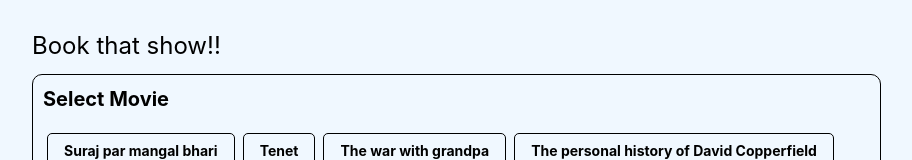
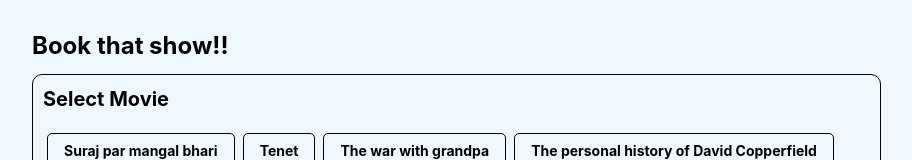
Before and after one commit to ritez-0x53/capstone_bookmyshow-frontend, a React (Vite) app: page / in a window 1280 px wide. Shown: the top 160 px of the page, without its empty margins (32-944 px from the left). Built offline with nearby package versions, Linux system fonts and the light colour scheme; no server answers.

Commit message:
Update App.jsx

```diff
--- a/src/App.jsx
+++ b/src/App.jsx
@@ -14,7 +14,7 @@
   }, [])
 
   return <div id='app' className='overflow-hidden' >
-    <h1 className='text-2xl mb-3' >Book that show!!</h1>
+    <h1 className='text-2xl mb-3 font-bold' >Book that show!!</h1>
     <div className='wrapper' >
       <BookForm setProcessing={setProcessing} />
       <LastOrder />
```
